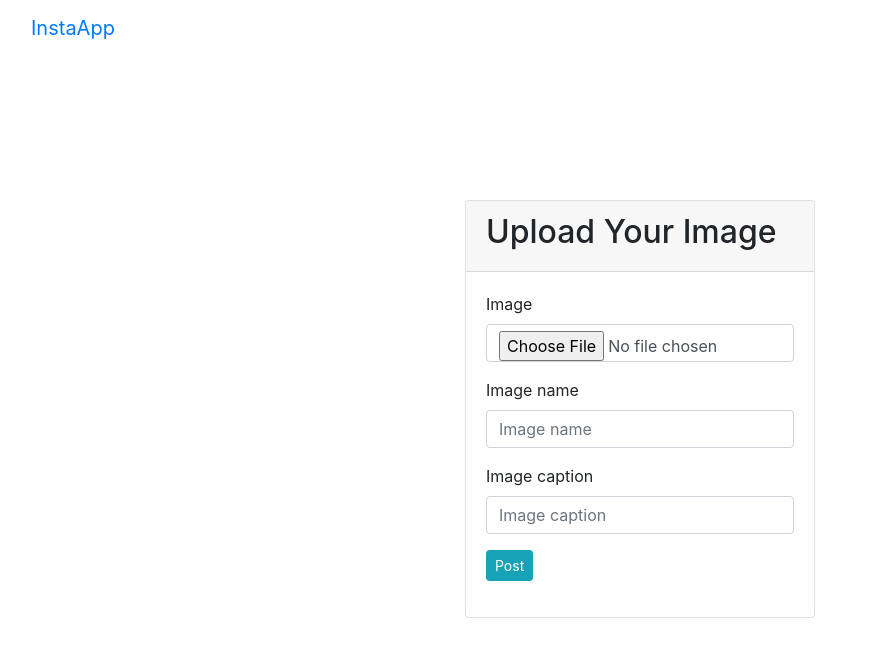
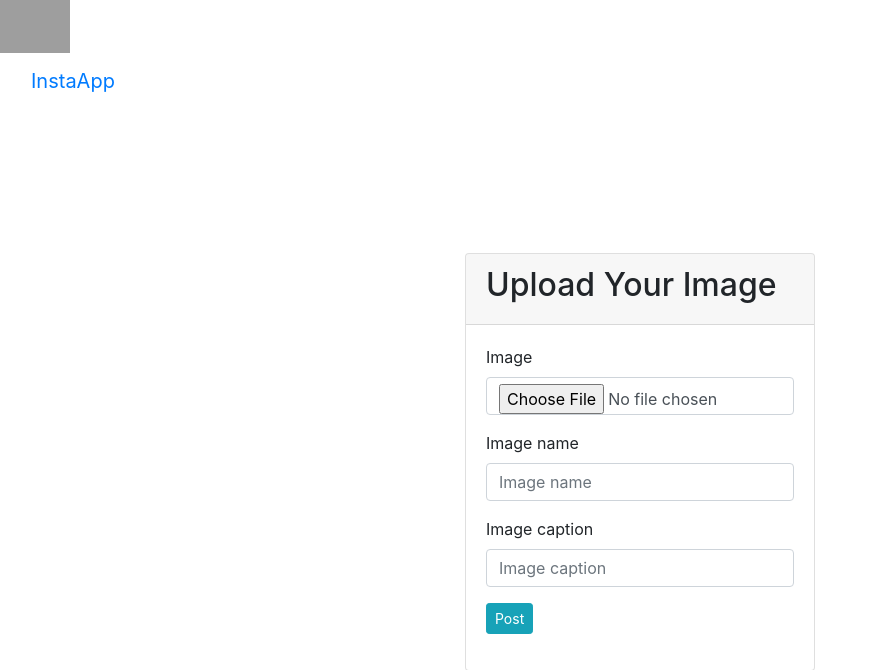
Before and after one commit to martinmandina/InstagramApp, a Django app: a page that uses instaapp/templates/navbar.html in a window 1280 px wide. Shown: the top 670 px of the page, without its empty margins (0-878 px from the left). Run offline with Django 3.2, Linux system fonts and the light colour scheme; a user stored in the database is signed in; tables that the repository leaves empty hold one stand-in row (values such as "Sample post"); some libraries are stand-ins or nearby versions; grey boxes are pictures that could not be loaded.

Commit message:
insert logo

```diff
--- a/instaapp/templates/navbar.html
+++ b/instaapp/templates/navbar.html
@@ -1,10 +1,17 @@
+{% load bootstrap4 %}
+{% load static %}
+<link rel="stylesheet" href="https://maxcdn.bootstrapcdn.com/font-awesome/4.7.0/css/font-awesome.min.css">
+
 <html lang="en">
 <head>
-
   <meta charset="utf-8">
   <meta name="viewport" content="width=device-width, initial-scale=1">
 </head>
 <body>
+    {% if user.is_authenticated %}
+    <div>
+    <section class="logo-section"><img class="logo" src="https://seeklogo.com/images/I/instagram-new-2016-glyph-logo-84CB825424-seeklogo.com.png" width="70"/>
+    </div>
 <nav class="navbar navbar-inverse">
   <div class="container-fluid">
     <div class="navbar-header">
@@ -13,5 +20,7 @@
 
      </div>
 </nav>
+{% endif %}
+
 </body>
 </html>
```
